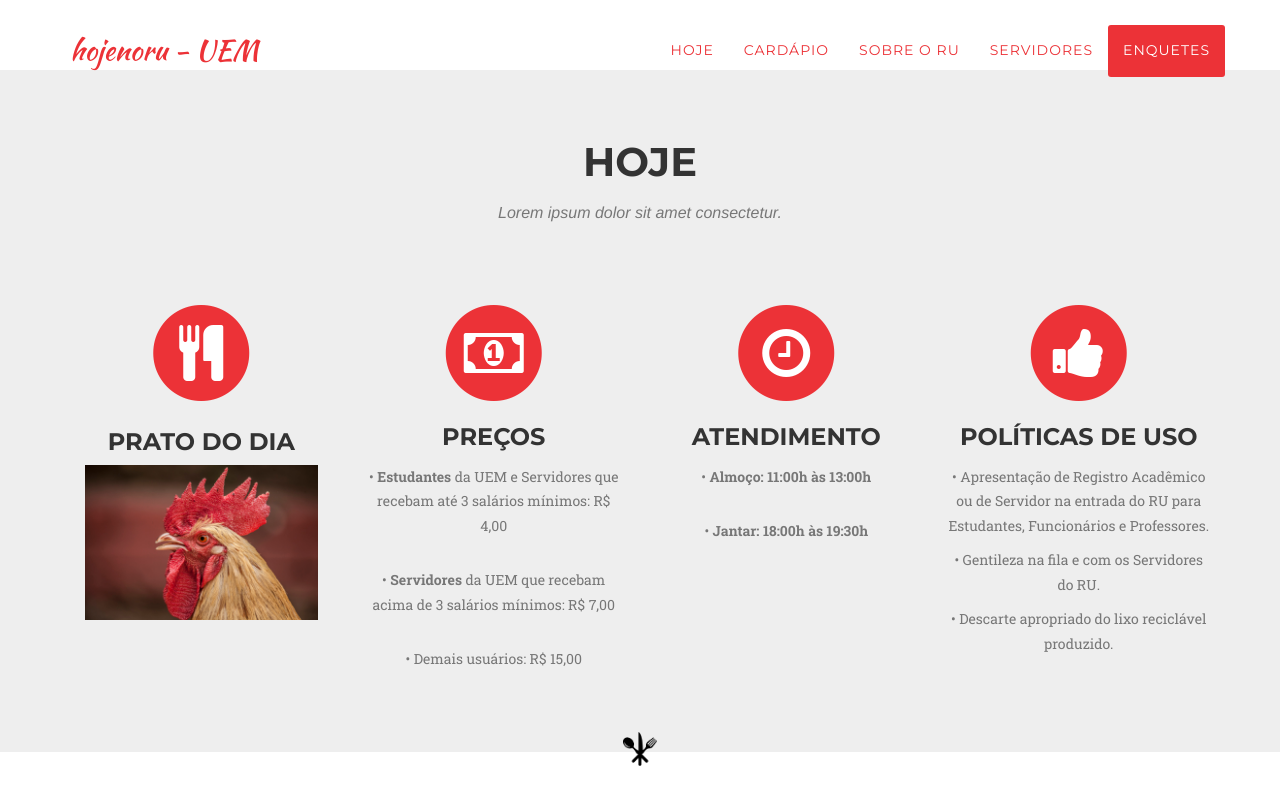
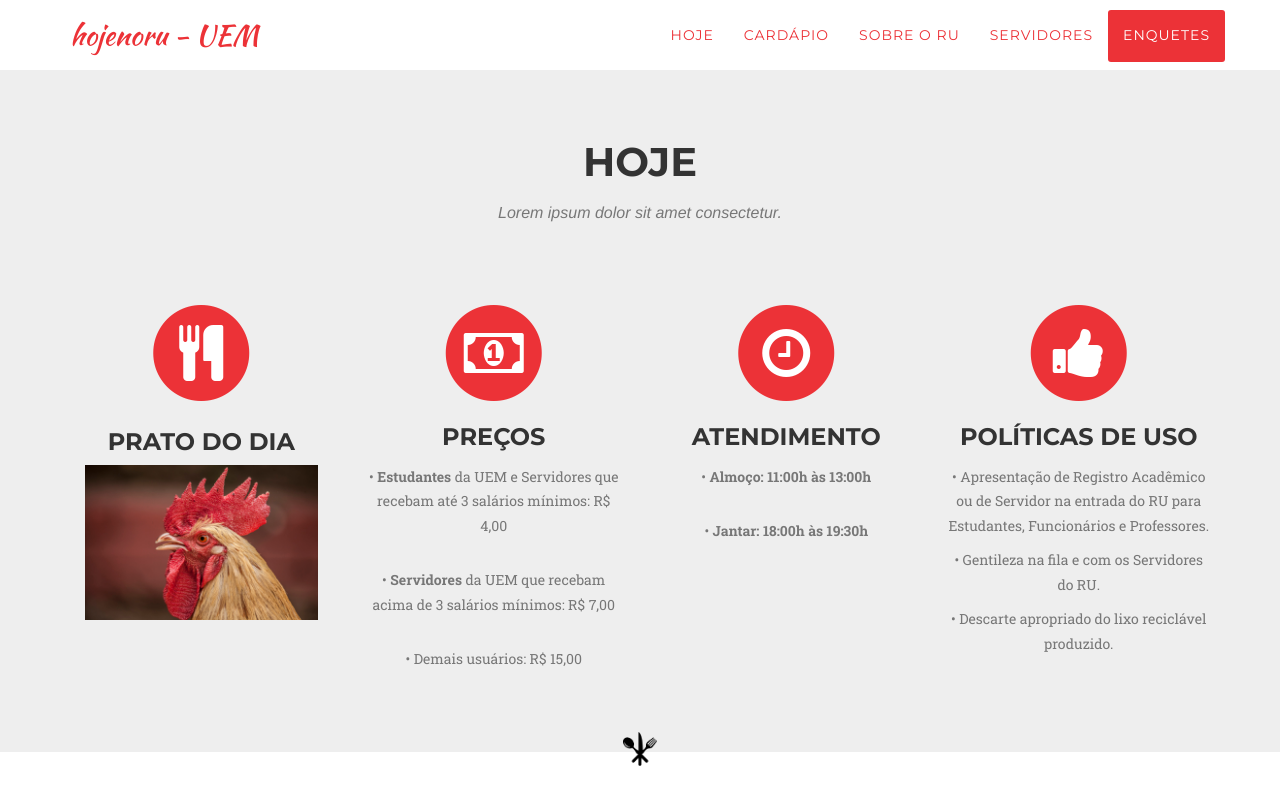
Before and after one commit to pmarcosfelipe/hojenoru, a website: page index.html in a window 1280 px wide. Shown: the top 800 px of the page. Drawn offline with nearby package versions, Linux system fonts and the light colour scheme; a web font is replaced by a local one.

Commit message:
Signed-off-by: Marcos Felipe <p.marcosfelipe@gmail.com>

```diff
--- a/css/agency.css
+++ b/css/agency.css
@@ -232,7 +232,7 @@ fieldset[disabled] .btn-xl.active {
 @media (min-width: 768px) {
   .navbar-custom {
     background-color: transparent;
-    padding: 25px 0;
+    padding: 10px 0;
     -webkit-transition: padding 0.3s;
     -moz-transition: padding 0.3s;
     transition: padding 0.3s;
```
